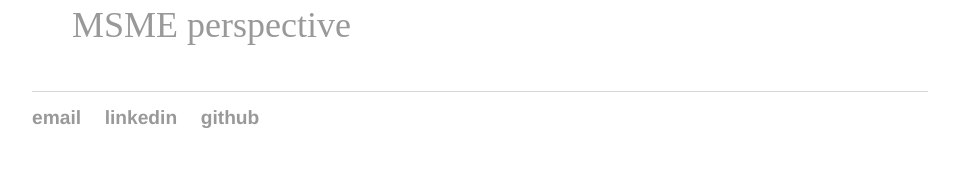
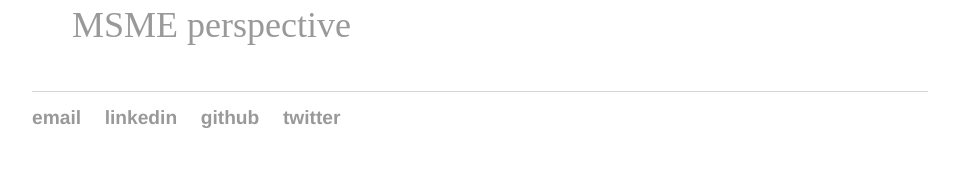
Before and after one commit to dhruvnigam93/dhruvnigam93.github.io, a Jekyll site: the page built from blog/index.html, in a window 1280 px wide. Shown: the part 767-955 px from the top of the page, without its empty margins (160-1119 px from the left). Built offline with Jekyll 4.4.1, drawn with Linux system fonts in a browser that asks for light colours.

Commit message:
add twitter

```diff
--- a/_layouts/default.html
+++ b/_layouts/default.html
@@ -31,6 +31,7 @@
 	        		<li><a href="mailto:dhruv.nigam93@gmail.com">email</a></li>
 	        		<li><a href="https://www.linkedin.com/in/dhruv-nigam-52531176/">linkedin</a></li>
 				<li><a href="https://github.com/dhruvnigam93">github</a></li>
+				<li><a href="https://twitter.com/druubeey">twitter</a></li>
 				</ul>
 			</footer>
 		</body>
```
